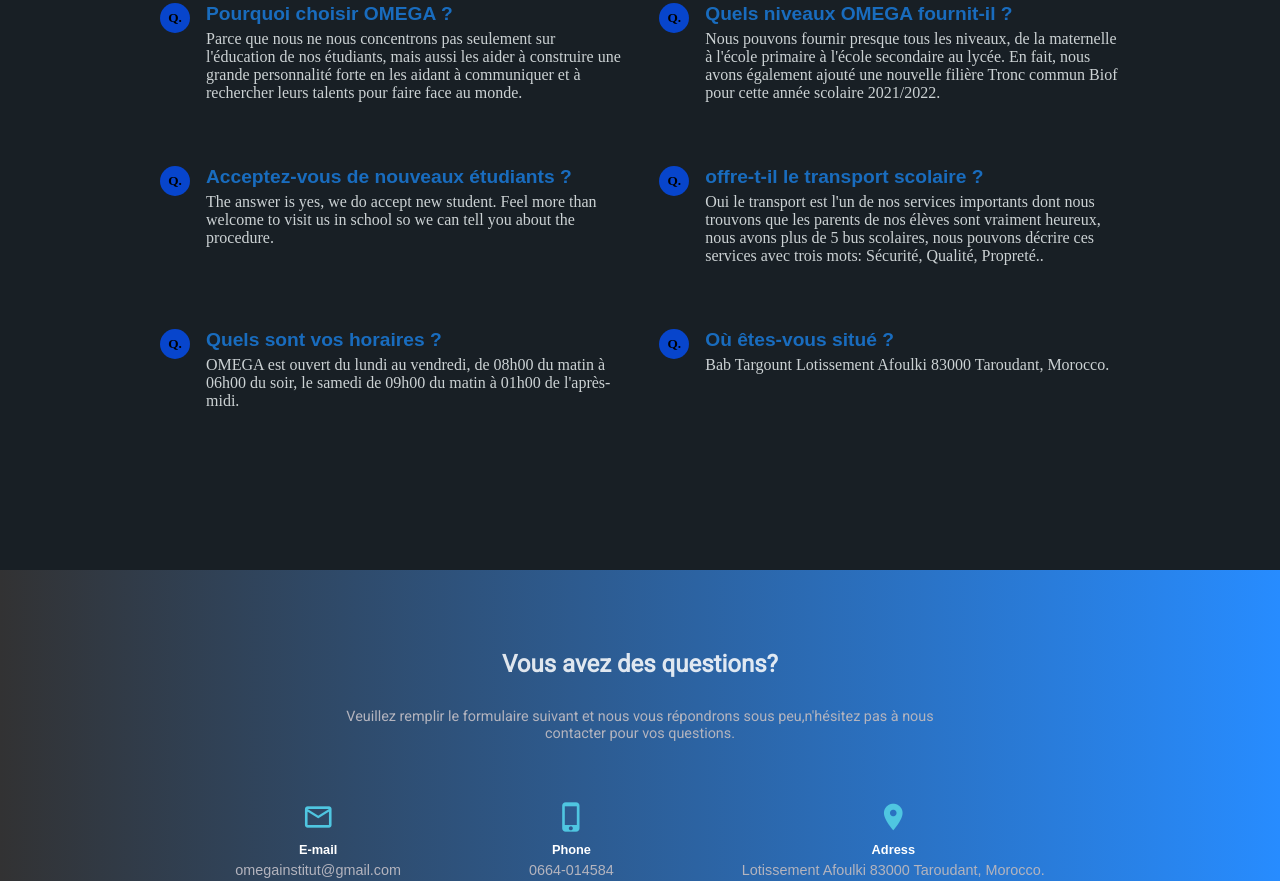
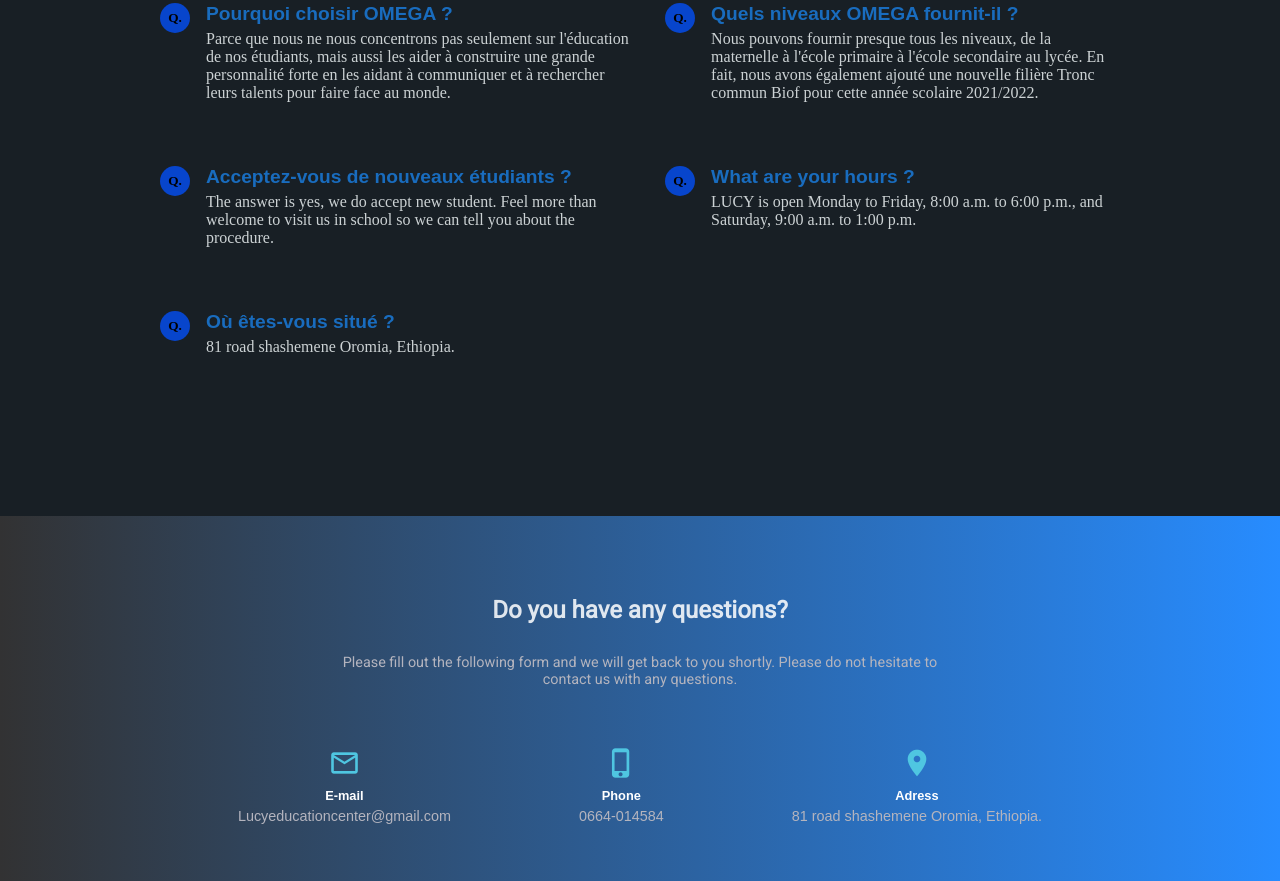
Before and after one commit to Bereket12-G/Lucy-Education-Center, a plain HTML site: page index.html in a window 1280 px wide. Shown: the part 3810-4691 px from the top of the page. Drawn offline with nearby package versions, Linux system fonts and the light colour scheme; a web font is replaced by a local one.

Commit message:
Update index.html

```diff
--- a/index.html
+++ b/index.html
@@ -172,35 +172,28 @@
             <div class="question">
                 <h5>Q.</h5>
                 <div>
-                    <h2>offre-t-il le transport scolaire ?</h2>
-                    <p>Oui le transport est l'un de nos services importants dont nous trouvons que les parents de nos élèves sont vraiment heureux, nous avons plus de 5 bus scolaires, nous pouvons décrire ces services avec trois mots: Sécurité, Qualité, Propreté..</p>
-                </div>
-            </div>
-            <div class="question">
-                <h5>Q.</h5>
-                <div>
-                    <h2>Quels sont vos horaires ?</h2>
-                    <p>OMEGA est ouvert du lundi au vendredi, de 08h00 du matin à 06h00 du soir, le samedi de 09h00 du matin à 01h00 de l'après-midi.</p>
+                    <h2>What are your hours  ?</h2>
+                    <p>LUCY is open Monday to Friday, 8:00 a.m. to 6:00 p.m., and Saturday, 9:00 a.m. to 1:00 p.m.</p>
                 </div>
             </div>
             <div class="question">
                 <h5>Q.</h5>
                 <div>
                     <h2>Où êtes-vous situé ?</h2>
-                    <p>Bab Targount Lotissement Afoulki 83000 Taroudant, Morocco.</p>
+                    <p>81 road shashemene Oromia, Ethiopia.</p>
                 </div>
             </div>
         </div>
     </section>
     <section id="contact">
-        <h2 class="light-title">Vous avez des questions?</h2>
-        <p class="paragraph">Veuillez remplir le formulaire suivant et nous vous répondrons sous peu,n'hésitez pas à nous contacter pour vos questions.</p>
+        <h2 class="light-title">Do you have any questions?</h2>
+        <p class="paragraph">Please fill out the following form and we will get back to you shortly. Please do not hesitate to contact us with any questions.</p>
         <div class="contact-ctn">
             <div class="our-contact">
                 <div class="ctn">
                     <i class="mdi mdi-email-outline"></i>
                     <h5>E-mail</h5>
-                    <p>omegainstitut@gmail.com</p>
+                    <p>Lucyeducationcenter@gmail.com</p>
                 </div>
                 <div class="ctn">
                     <i class="mdi mdi-cellphone-iphone"></i>
@@ -210,7 +203,7 @@
                 <div class="ctn">
                     <i class="mdi mdi-map-marker"></i>
                     <h5>Adress</h5>
-                    <p>Lotissement Afoulki 83000 Taroudant, Morocco.</p>
+                    <p>81 road shashemene Oromia, Ethiopia.</p>
                 </div>
             </div>
             <div class="contact-us">
```
